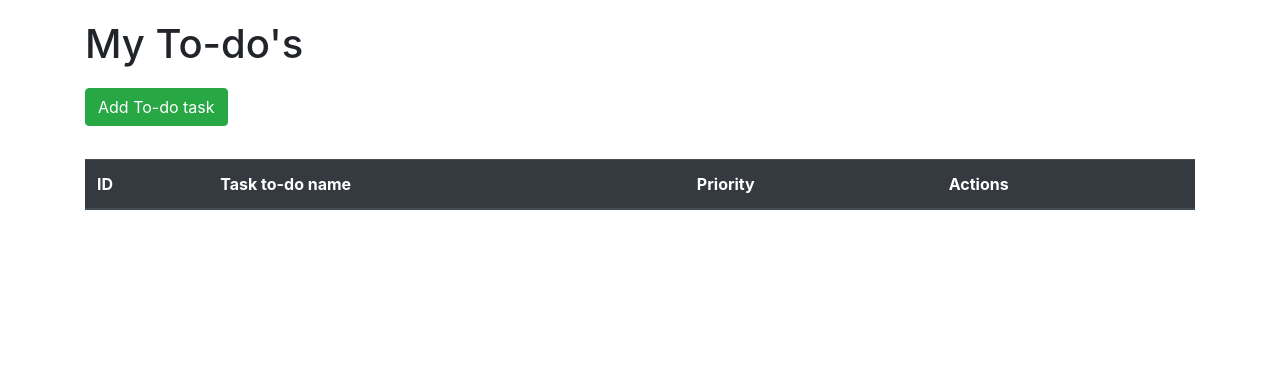
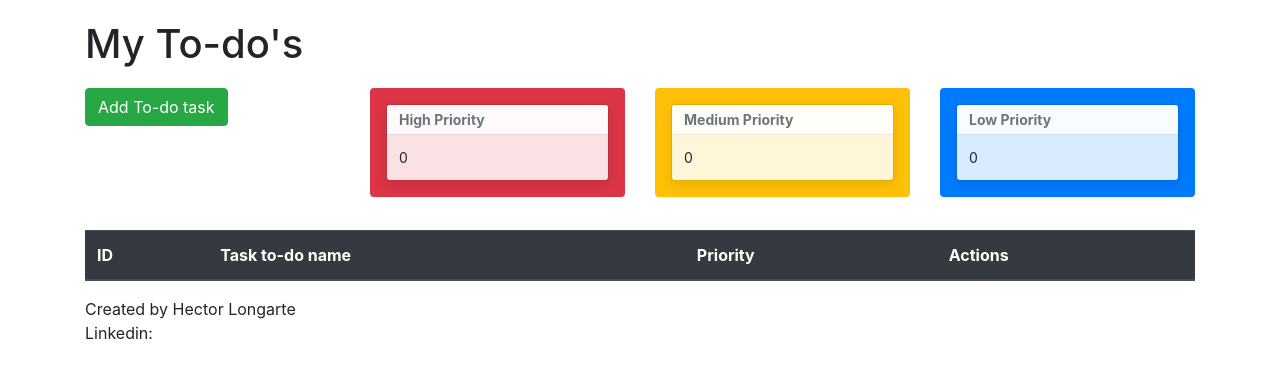
Before and after one commit to heclon/todos-app, a React (Create React App) app: page / in a window 1280 px wide. Shown: the top 378 px of the page. Built offline with nearby package versions, Linux system fonts and the light colour scheme.

Commit message:
Added task priority counters

```diff
--- a/package.json
+++ b/package.json
@@ -10,7 +10,7 @@
     "react": "^16.8.5",
     "react-dom": "^16.8.5",
     "react-scripts": "2.1.8",
-    "reactstrap": "^7.1.0",
+    "reactstrap": "8.9.0",
     "uniqid": "^5.3.0"
   },
   "scripts": {
--- a/src/App.js
+++ b/src/App.js
@@ -1,10 +1,26 @@
 import React, { Component } from "react";
-import { Container, Row, Col } from "reactstrap";
+import { Container, Row, Col, Toast, ToastBody, ToastHeader } from "reactstrap";
 import ModalForm from "./Components/Modals/Modal";
 import DataTable from "./Components/Tables/DataTable";
+
+function countByPriority(items) {
+let counterHighPriority = 0;
+let counterMediumPriority = 0;
+let counterLowPriority = 0;
+  for (const item of items) {
+    if (item.priorityValue === 1) counterHighPriority++;
+    if (item.priorityValue === 2) counterMediumPriority++;
+    if (item.priorityValue === 3) counterLowPriority++;
+  }
+
+return [ counterHighPriority, counterMediumPriority, counterLowPriority ]
+}
 class App extends Component {
   state = {
     items: [],
+    highPriority: 0,
+    mediumPriority: 0,
+    lowPriority: 0,
   };
 
   getItems() {
@@ -15,6 +31,7 @@ class App extends Component {
     this.setState((prevState) => ({
       items: [...prevState.items, item],
     }));
+    this.updateCounters()
   };
 
   updateState = (item) => {
@@ -25,18 +42,42 @@ class App extends Component {
       ...this.state.items.slice(itemIndex + 1),
     ];
     this.setState({ items: newArray });
+    this.updateCounters()
   };
 
   deleteItemFromState = (id) => {
     const updatedItems = this.state.items.filter((item) => item.id !== id);
     this.setState({ items: updatedItems });
+    this.updateCounters(this.state.items)
   };
 
   componentDidMount() {
     this.getItems();
   }
 
+
+
+  updateCounters(){
+    const items = this.state.items
+    const [ counterHighPriority,
+      counterMediumPriority,
+      counterLowPriority ] =  countByPriority(items)
+
+
+    this.setState({
+      highPriority: counterHighPriority,
+      mediumPriority: counterMediumPriority,
+      lowPriority: counterLowPriority
+    })
+
+  }
+
   render() {
+
+    const [ counterHighPriority,
+      counterMediumPriority,
+      counterLowPriority ] =  countByPriority(this.state.items)
+
     return (
       <Container className="App">
         <Row>
@@ -51,6 +92,42 @@ class App extends Component {
               addItemToState={this.addItemToState}
             />
           </Col>
+          <Col>
+            <div className="p-3 bg-danger rounded">
+              <Toast>
+                <ToastHeader>
+                  High Priority
+                </ToastHeader>
+                <ToastBody>
+                  {counterHighPriority}
+                </ToastBody>
+              </Toast>
+            </div>
+          </Col>
+          <Col>
+            <div className="p-3 bg-warning rounded">
+              <Toast>
+                <ToastHeader>
+                Medium Priority
+                </ToastHeader>
+                <ToastBody>
+                {counterMediumPriority}
+                </ToastBody>
+              </Toast>
+            </div>
+          </Col>
+          <Col>
+            <div className="p-3 bg-primary rounded">
+              <Toast>
+                <ToastHeader>
+                  Low Priority
+                </ToastHeader>
+                <ToastBody>
+                {counterLowPriority}
+                </ToastBody>
+              </Toast>
+            </div>
+          </Col>
         </Row>
         <Row>
           <Col>
@@ -62,7 +139,12 @@ class App extends Component {
           </Col>
         </Row>
         <Row>
-          <Col></Col>
+          <Col>
+          Created by Hector Longarte</Col>
+        </Row>
+        <Row>
+          <Col>
+          Linkedin: </Col>
         </Row>
       </Container>
     );
```
Also changed, not shown: 1 other file (tests, documents, lock files or other folders).
